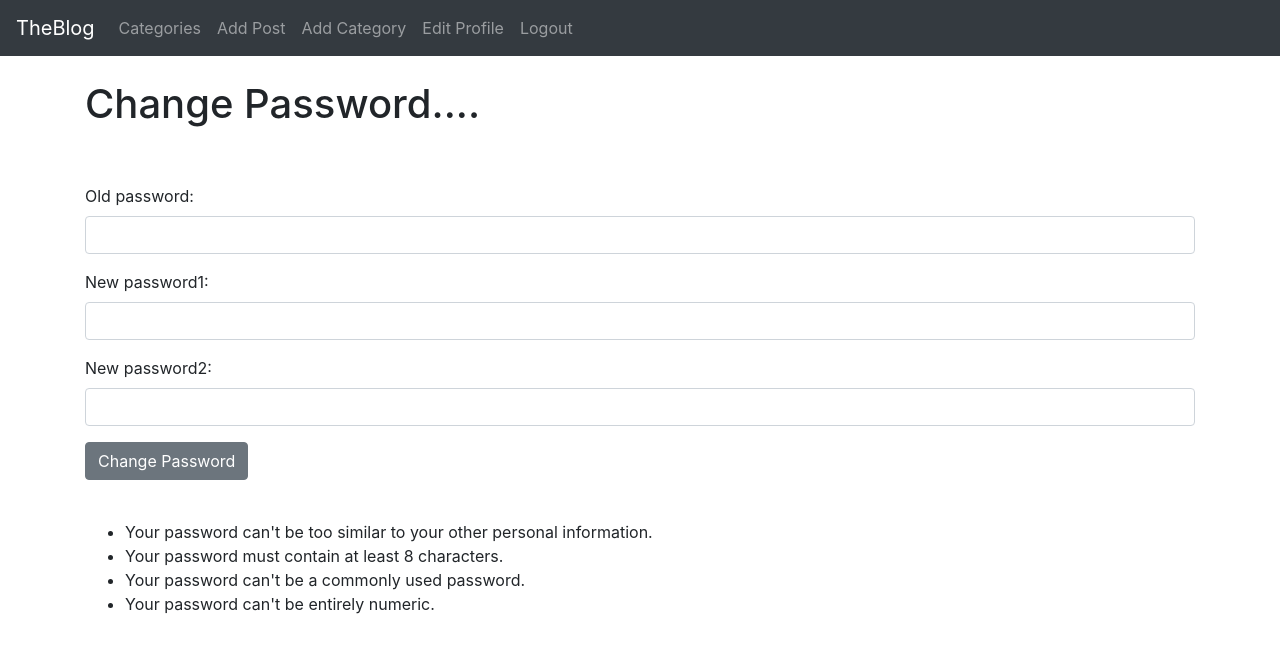
After one commit to jonathanwong110/SimpleBlog, a Django app: page /members/password/ in a window 1280 px wide. The commit adds this page. Shown: the top 653 px of the page. Run offline with Django 4.2, Linux system fonts and the light colour scheme; the visitor is signed in with stand-in values (Sample User, id 1).

Commit message:
stylized the password change page and created a new redirect page for successful password changes

```diff
--- a/ablog/members/forms.py
+++ b/ablog/members/forms.py
@@ -1,4 +1,4 @@
-from django.contrib.auth.forms import UserCreationForm, UserChangeForm
+from django.contrib.auth.forms import UserCreationForm, UserChangeForm, PasswordChangeForm
 from django.contrib.auth.models import User
 from django import forms
 
@@ -35,3 +35,15 @@ class EditProfileForm(UserChangeForm):
         model = User
         fields = ('username', 'first_name', 'last_name', 'email', 'password', 'last_login', 'is_superuser', 'is_staff',
                   'is_active', 'date_joined')
+
+
+class PasswordChangingForm(PasswordChangeForm):
+    old_password = forms.CharField(widget=forms.PasswordInput(attrs={'class': 'form-control', 'type': 'password'}))
+    new_password1 = forms.CharField(max_length=100,
+                                    widget=forms.PasswordInput(attrs={'class': 'form-control', 'type': 'password'}))
+    new_password2 = forms.CharField(max_length=100,
+                                    widget=forms.PasswordInput(attrs={'class': 'form-control', 'type': 'password'}))
+
+    class Meta:
+        model = User
+        fields = ('old_password', 'new_password1', 'new_password2')
--- /dev/null
+++ b/ablog/members/templates/registration/change-password.html
@@ -0,0 +1,22 @@
+{% extends 'base.html' %}
+{% block title %} Change Password! {% endblock %}
+{% block content %}
+
+<h1>Change Password....</h1>
+<br/><br/>
+<div class="form-group">
+    <form method="POST">
+        {% csrf_token %}
+        {{ form.as_p}}
+        <button class="btn btn-secondary">Change Password</button>
+    </form>
+</div>
+<br/>
+<ul>
+    <li>Your password can't be too similar to your other personal information.</li>
+    <li>Your password must contain at least 8 characters.</li>
+    <li>Your password can't be a commonly used password.</li>
+    <li>Your password can't be entirely numeric.</li>
+</ul>
+
+{% endblock %}
--- a/ablog/members/templates/registration/edit_profile.html
+++ b/ablog/members/templates/registration/edit_profile.html
@@ -7,7 +7,7 @@
 <div class="form-group">
     <form method="POST">
         {% csrf_token %}
-        {{ form.as_p}}
+        {{ form.as_p }}
         <button class="btn btn-secondary">Update Profile</button>
     </form>
 </div>
--- a/ablog/members/urls.py
+++ b/ablog/members/urls.py
@@ -1,7 +1,12 @@
 from django.urls import path
-from .views import UserRegisterView, UserEditView
+from .views import UserRegisterView, UserEditView, PasswordsChangeView
+# from django.contrib.auth import views as auth_views
+from . import views
 
 urlpatterns = [
     path('register/', UserRegisterView.as_view(), name='register'),
     path('edit_profile/', UserEditView.as_view(), name='edit_profile'),
+    # path('password/', auth_views.PasswordChangeView.as_view(template_name='registration/change-password.html')),
+    path('password/', PasswordsChangeView.as_view(template_name='registration/change-password.html')),
+    path('password_success', views.password_success, name="password_success"),
 ]
--- a/ablog/members/views.py
+++ b/ablog/members/views.py
@@ -1,8 +1,20 @@
 from django.shortcuts import render
 from django.views import generic
-from django.contrib.auth.forms import UserCreationForm
+from django.contrib.auth.forms import UserCreationForm, UserChangeForm, PasswordChangeForm
+from django.contrib.auth.views import PasswordChangeView
 from django.urls import reverse_lazy
-from .forms import SignUpForm, EditProfileForm
+from .forms import SignUpForm, EditProfileForm, PasswordChangingForm
+
+
+class PasswordsChangeView(PasswordChangeView):
+    # from_class = PasswordChangeForm
+    # success_url = reverse_lazy('home')
+    form_class = PasswordChangingForm
+    success_url = reverse_lazy('password_success')
+
+
+def password_success(request):
+    return render(request, 'registration/password_success.html', {})
 
 
 class UserRegisterView(generic.CreateView):
--- a/ablog/theblog/templates/base.html
+++ b/ablog/theblog/templates/base.html
@@ -42,7 +42,7 @@
                 </li>
             {% else %}
                 <li class="nav-item">
-                    <a class="nav-link" href="{% url 'category_list' %}">Categories</a>
+                    <a class="nav-link" href="{% url 'category-list' %}">Categories</a>
                 </li>
             {% endif %}
             {% if user.is_authenticated %}
--- a/ablog/theblog/urls.py
+++ b/ablog/theblog/urls.py
@@ -6,13 +6,12 @@ from .views import HomeView, ArticleDetailView, AddPostView, UpdatePostView, Del
 urlpatterns = [
     # path('', views.home, name="home"),
     path('', HomeView.as_view(), name="home"),
-    path('article/<int:pk>', ArticleDetailView.as_view(), name="article-detail"),
-    path('add_post/', AddPostView.as_view(), name="add_post"),
-    path('add_category/', AddCategoryView.as_view(), name="add_category"),
-    path('article/edit/<int:pk>', UpdatePostView.as_view(), name="update_post"),
-    path('article/<int:pk>/remove', DeletePostView.as_view(), name="delete_post"),
-    # cats is short for categories
-    path('category/<str:cats>/', CategoryView, name="category"),
-    path('category-list', CategoryListView, name="category_list"),
-    path('like/<int:pk>', LikeView, name="like_post")
+    path('article/<int:pk>', ArticleDetailView.as_view(), name='article-detail'),
+    path('add_post/', AddPostView.as_view(), name='add_post'),
+    path('add_category/', AddCategoryView.as_view(), name='add_category'),
+    path('article/edit/<int:pk>', UpdatePostView.as_view(), name='update_post'),
+    path('article/<int:pk>/remove', DeletePostView.as_view(), name='delete_post'),
+    path('category/<str:cats>/', CategoryView, name='category'),
+    path('category-list/', CategoryListView, name='category-list'),
+    path('like/<int:pk>', LikeView, name='like_post'),
 ]
--- a/ablog/theblog/views.py
+++ b/ablog/theblog/views.py
@@ -41,7 +41,7 @@ class HomeView(ListView):
 
 def CategoryListView(request):
     cat_menu_list = Category.objects.all()
-    return render(request, 'category_list.html',
+    return render(request, 'category-list.html',
                   {'cat_menu_list': cat_menu_list})
 
 
```
Also changed, not shown: ablog/members/templates/registration/password_success.html (added, +8 -0 lines), ablog/theblog/templates/category-list.html (renamed from ablog/theblog/templates/category_list.html).
